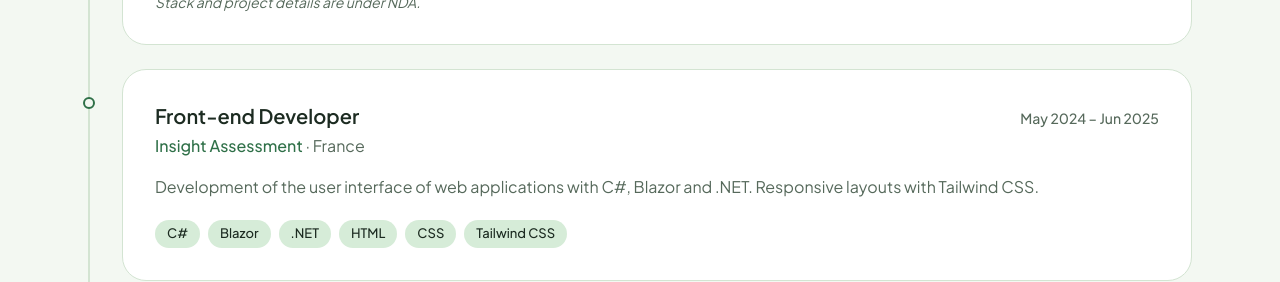
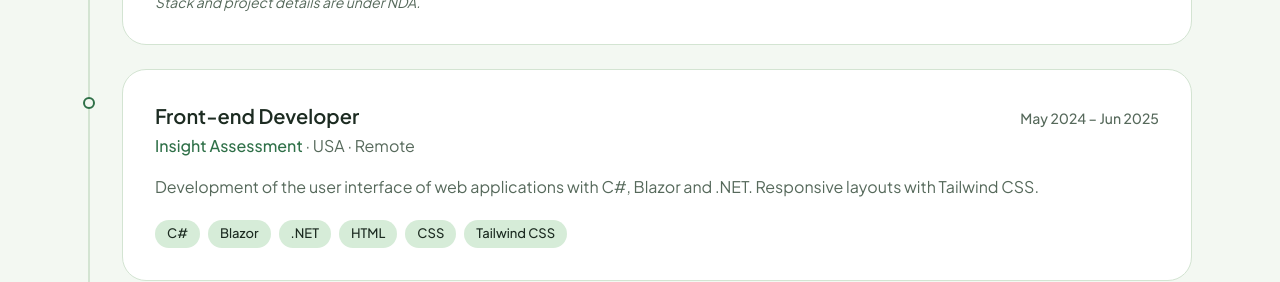
Before and after one commit to vadym-loik/portfolio, a Next.js app: page /en in a window 1280 px wide. Shown: the part 1000-1282 px from the top of the page. Built offline with nearby package versions, Linux system fonts and the light colour scheme.

Commit message:
Show Insight Assessment as a remote job for a US company

```diff
--- a/src/components/experience.tsx
+++ b/src/components/experience.tsx
@@ -36,7 +36,11 @@ export function Experience({ locale, t }: { locale: Locale; t: Dictionary }) {
                   ) : (
                     job.company
                   )}
-                  <span className="font-normal text-muted"> · {job.location}</span>
+                  <span className="font-normal text-muted">
+                    {" "}
+                    · {job.location}
+                    {job.remote && ` · ${t.experience.remote}`}
+                  </span>
                 </p>
                 <p className="mt-4 leading-relaxed text-muted">{t.experience.items[job.id]}</p>
                 <div className="mt-5">
--- a/src/content/data.ts
+++ b/src/content/data.ts
@@ -35,6 +35,8 @@ export type Experience = {
   /** "YYYY-MM"; no value = current job */
   end?: string;
   location: string;
+  /** Remote work from France */
+  remote?: boolean;
   /** No value = stack is not public (NDA) */
   stack?: string[];
 };
@@ -54,7 +56,8 @@ export const experience: Experience[] = [
     role: "Front-end Developer",
     start: "2024-05",
     end: "2025-06",
-    location: "France",
+    location: "USA",
+    remote: true,
     stack: ["C#", "Blazor", ".NET", "HTML", "CSS", "Tailwind CSS"],
   },
   {
--- a/src/i18n/en.ts
+++ b/src/i18n/en.ts
@@ -29,6 +29,7 @@ export const en = {
     title: "Experience",
     present: "Present",
     via: "via",
+    remote: "Remote",
     nda: "Stack and project details are under NDA.",
     items: {
       stellantis:
--- a/src/i18n/fr.ts
+++ b/src/i18n/fr.ts
@@ -29,6 +29,7 @@ export const fr: Dictionary = {
     title: "Expérience",
     present: "Aujourd'hui",
     via: "via",
+    remote: "À distance",
     nda: "Stack et détails du projet sous NDA.",
     items: {
       stellantis:
```
